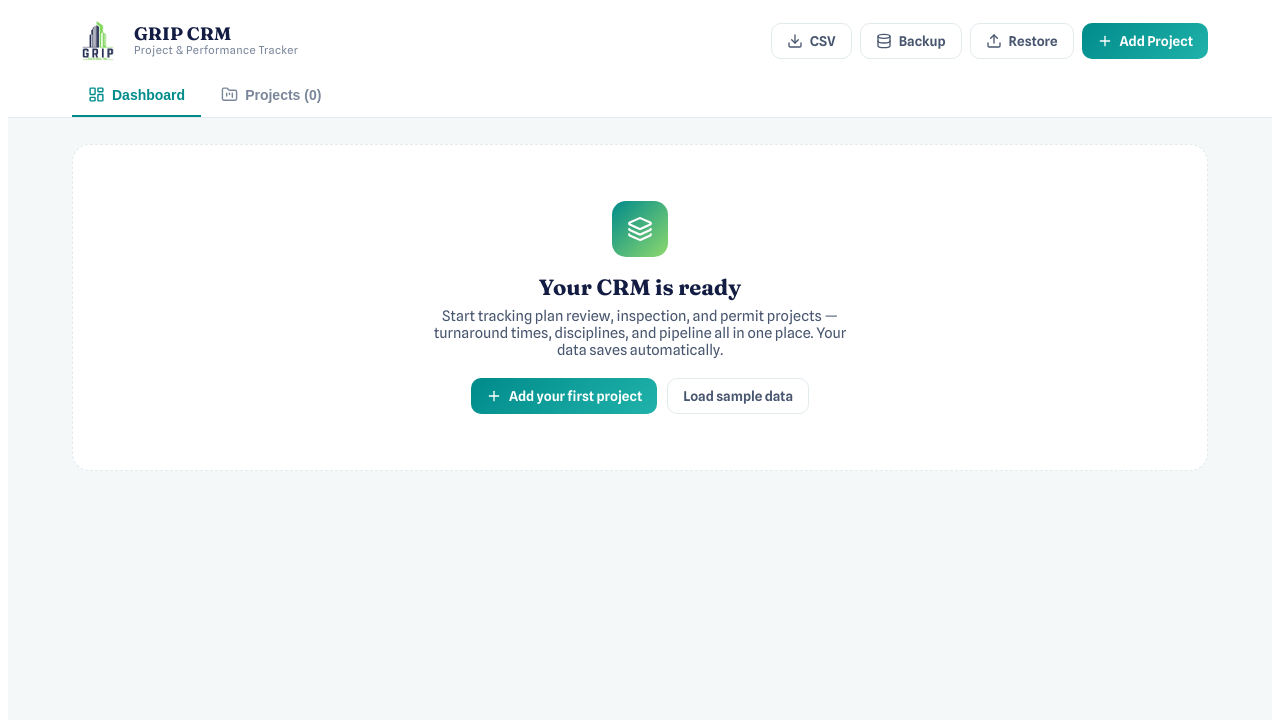
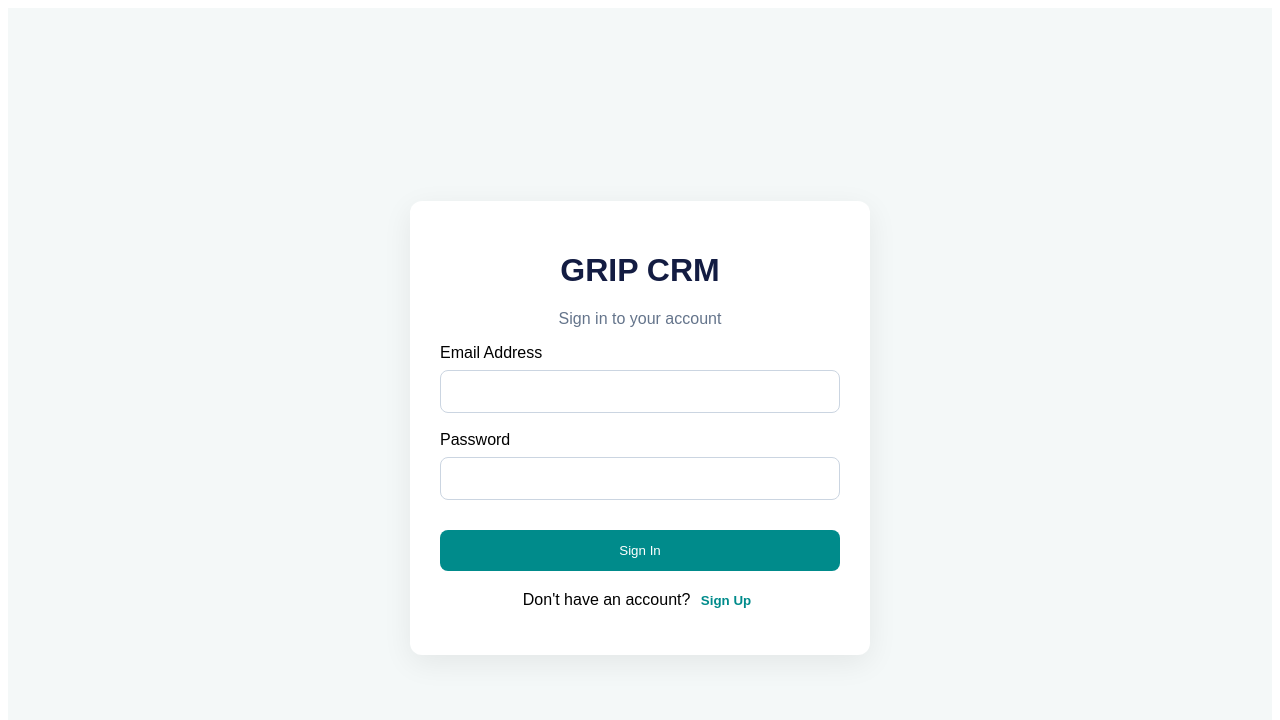
Before and after one commit to gripsolutionsinc-ux/grip-crm, a React (Vite) app: page / in a window 1280 px wide. Shown: the top 720 px of the page. Built offline with nearby package versions, Linux system fonts and the light colour scheme; no server answers.

Commit message:
Connect CRM login authentication

```diff
--- a/src/main.jsx
+++ b/src/main.jsx
@@ -1,9 +1,38 @@
-import React from "react";
+
+import React, { useState, useEffect } from "react";
 import ReactDOM from "react-dom/client";
 import GRIPCRM from "./GRIP-CRM.jsx";
+import Login from "./Login.jsx";
+import { supabase } from "./supabase";
+
+function App() {
+  const [session, setSession] = useState(null);
+  const [loading, setLoading] = useState(true);
+
+  useEffect(() => {
+    supabase.auth.getSession().then(({ data, error }) => {
+      if (error) console.error(error);
+      setSession(data?.session ?? null);
+      setLoading(false);
+    });
+
+    const { data: { subscription } } =
+      supabase.auth.onAuthStateChange((_event, session) => {
+        setSession(session);
+      });
+
+    return () => subscription.unsubscribe();
+  }, []);
+
+  if (loading) {
+    return <p style={{ padding: 30 }}>Loading GRIP CRM...</p>;
+  }
+
+  return session ? <GRIPCRM /> : <Login />;
+}
 
 ReactDOM.createRoot(document.getElementById("root")).render(
   <React.StrictMode>
-    <GRIPCRM />
+    <App />
   </React.StrictMode>
 );
```
